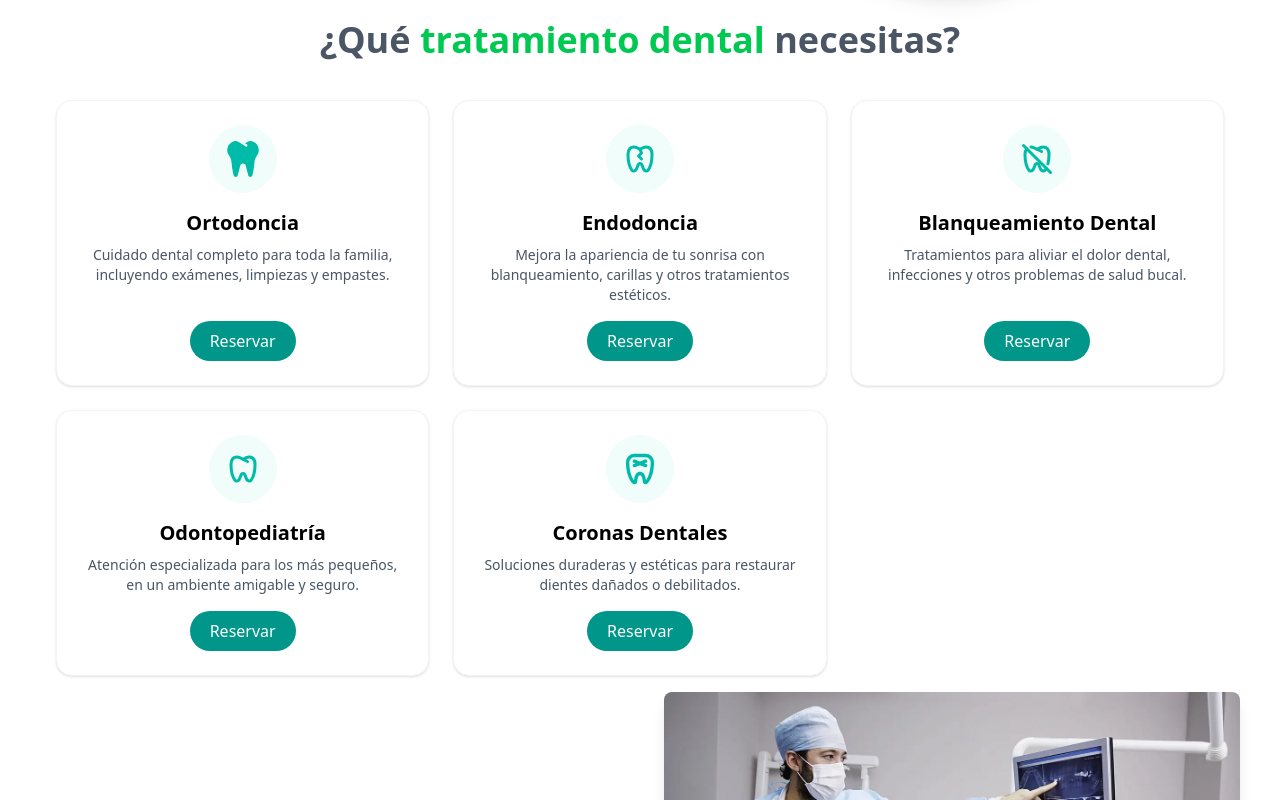
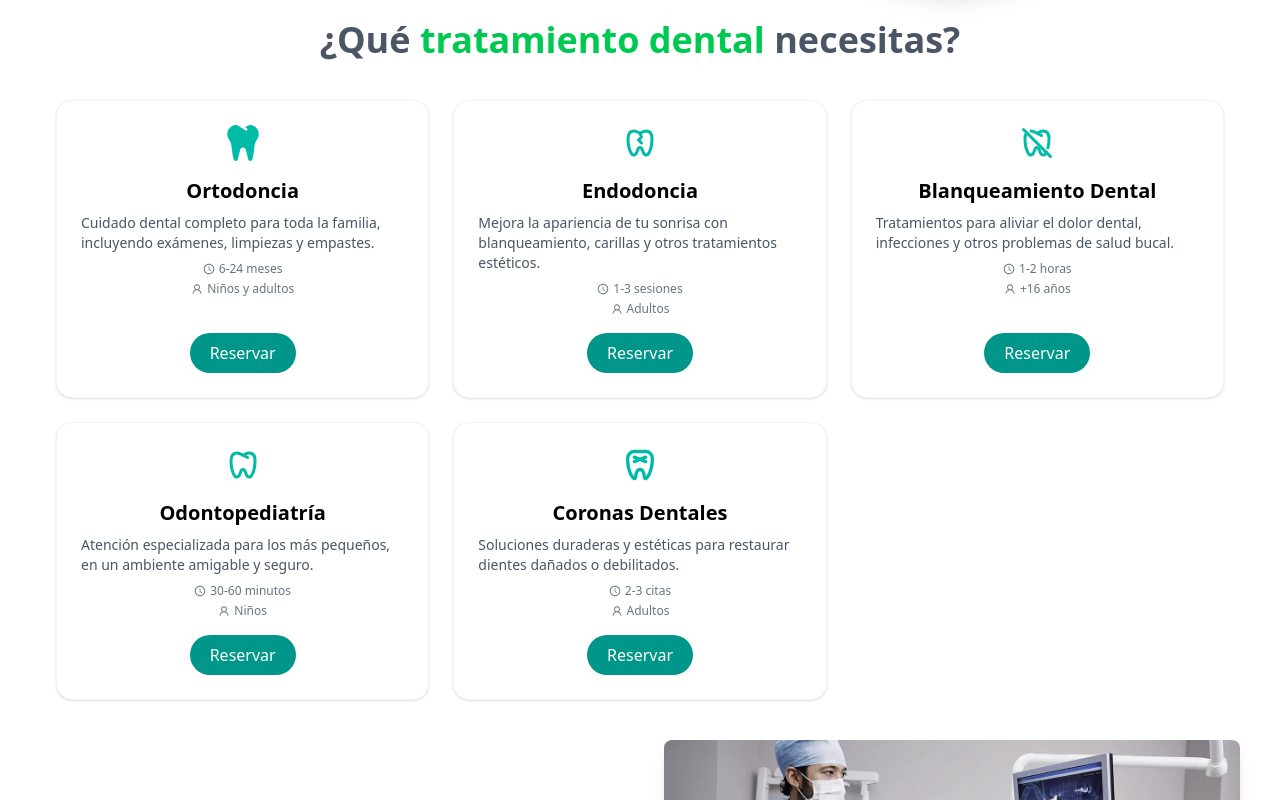
Before and after one commit to wilyramos/sonrisadigital_react_ts_frontend, a React (Vite) app: page / in a window 1280 px wide. Shown: the part 580-1380 px from the top of the page. Built offline with nearby package versions, Linux system fonts and the light colour scheme; no server answers.

Commit message:
update srevices responsive page

```diff
--- a/src/views/About.tsx
+++ b/src/views/About.tsx
@@ -20,11 +20,11 @@ export default function About() {
     ];
 
     return (
-        <section className="space-y-8 py-4">
+        <section className="space-y-8 py-10">
             {/* ¿Quiénes somos? */}
             <div className="container mx-auto px-4 grid gap-8 md:gap-12 md:grid-cols-2 items-center">
                 <div className="space-y-4 md:space-y-6">
-                    <h2 className="text-2xl md:text-4xl font-extrabold text-gray-800 leading-snug md:leading-tight">
+                    <h2 className="text-2xl md:text-4xl font-bold text-gray-800 leading-snug md:leading-tight">
                         ¿Quiénes somos?
                     </h2>
                     <p className="text-gray-600 text-base md:text-lg">
@@ -35,7 +35,7 @@ export default function About() {
                 <img
                     src="/2.webp"
                     alt="About Us"
-                    className="w-full h-64 md:h-96 rounded-lg object-cover shadow-lg transition-transform duration-500 hover:scale-105"
+                    className="w-full h-64 md:h-80 rounded-lg object-cover shadow-lg transition-transform duration-500 hover:scale-105"
                 />
             </div>
 
--- a/src/views/NuestroEquipo.tsx
+++ b/src/views/NuestroEquipo.tsx
@@ -22,7 +22,7 @@ const equipo = [
 
 export default function NuestroEquipo() {
     return (
-        <section className="py-10 px-4 bg-gray-50">
+        <section className="py-20 px-4">
             <div className="container mx-auto space-y-8">
                 <h2 className="text-3xl md:text-4xl font-extrabold text-gray-800 text-center">
                     Nuestro Equipo
--- a/src/views/Servicios.tsx
+++ b/src/views/Servicios.tsx
@@ -1,6 +1,7 @@
 import { FaTooth } from "react-icons/fa";
 import { TbDental, TbDentalBroken, TbDentalOff } from "react-icons/tb";
 import { PiToothBold } from "react-icons/pi";
+import { AiOutlineClockCircle, AiOutlineUser } from "react-icons/ai";
 
 const dataServicios = [
     {
@@ -10,6 +11,8 @@ const dataServicios = [
         descripcion:
             "Cuidado dental completo para toda la familia, incluyendo exámenes, limpiezas y empastes.",
         precio: 100,
+        duracion: "6-24 meses",
+        edadRecomendada: "Niños y adultos",
     },
     {
         id: 2,
@@ -18,6 +21,8 @@ const dataServicios = [
         descripcion:
             "Mejora la apariencia de tu sonrisa con blanqueamiento, carillas y otros tratamientos estéticos.",
         precio: 250,
+        duracion: "1-3 sesiones",
+        edadRecomendada: "Adultos",
     },
     {
         id: 3,
@@ -26,6 +31,8 @@ const dataServicios = [
         descripcion:
             "Tratamientos para aliviar el dolor dental, infecciones y otros problemas de salud bucal.",
         precio: 150,
+        duracion: "1-2 horas",
+        edadRecomendada: "+16 años",
     },
     {
         id: 4,
@@ -34,6 +41,8 @@ const dataServicios = [
         descripcion:
             "Atención especializada para los más pequeños, en un ambiente amigable y seguro.",
         precio: 150,
+        duracion: "30-60 minutos",
+        edadRecomendada: "Niños",
     },
     {
         id: 5,
@@ -42,6 +51,8 @@ const dataServicios = [
         descripcion:
             "Soluciones duraderas y estéticas para restaurar dientes dañados o debilitados.",
         precio: 150,
+        duracion: "2-3 citas",
+        edadRecomendada: "Adultos",
     },
 ];
 
@@ -59,13 +70,21 @@ export default function Servicios() {
                             key={servicio.id}
                             className="bg-white rounded-2xl shadow-sm border border-gray-100 hover:shadow-lg transition-all duration-300 p-6 flex flex-col items-center text-center group hover:bg-teal-500 hover:text-white"
                         >
-                            <div className="mb-4 bg-teal-50 p-4 rounded-full transition group-hover:bg-white">
+                            <div className="mb-4">
                                 {servicio.icon}
                             </div>
                             <h3 className="text-xl font-semibold mb-2">{servicio.nombre}</h3>
-                            <p className="text-sm text-gray-600 group-hover:text-white mb-4">
+                            <p className="text-sm text-gray-600 group-hover:text-white mb-2 text-start">
                                 {servicio.descripcion}
                             </p>
+                            <div className="flex items-center text-gray-500 group-hover:text-white text-xs mb-1">
+                                <AiOutlineClockCircle className="mr-1" />
+                                {servicio.duracion}
+                            </div>
+                            <div className="flex items-center text-gray-500 group-hover:text-white text-xs mb-4">
+                                <AiOutlineUser className="mr-1" />
+                                {servicio.edadRecomendada}
+                            </div>
                             <button className="mt-auto bg-teal-600 text-white px-5 py-2 rounded-full hover:bg-blue-500 transition duration-300">
                                 Reservar
                             </button>
```
